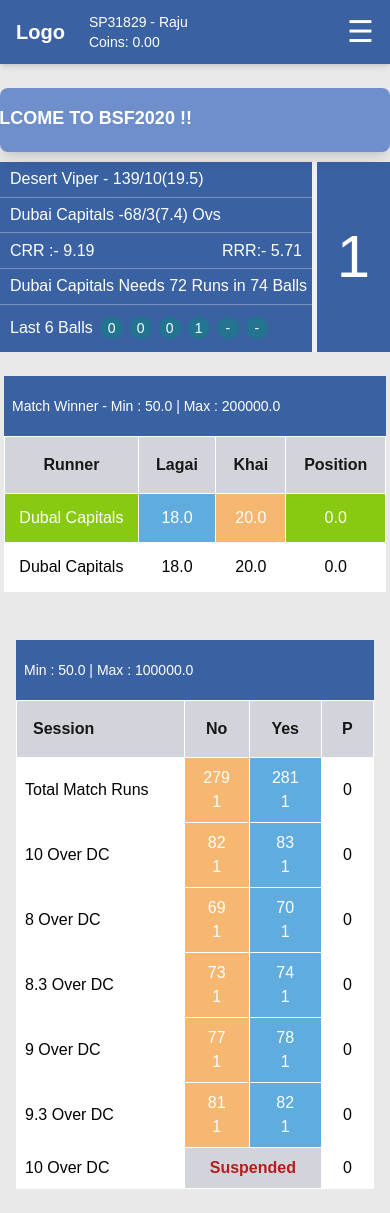
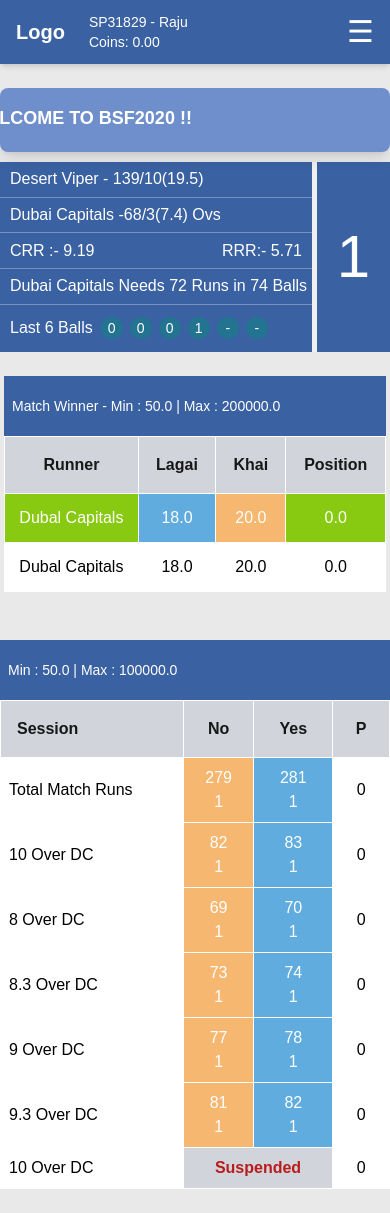
Before and after one commit to sid2213/TempProject, a Next.js app in the folder trypage/: page / in a window 390 px wide. Built offline with nearby package versions, Linux system fonts and the light colour scheme.

Commit message:
Update Box2.js

```diff
--- a/trypage/src/app/components/Box2.js
+++ b/trypage/src/app/components/Box2.js
@@ -30,7 +30,7 @@
 
     return (
         <>
-            <div className="container mx-auto px-4 sm:px-6 lg:px-8 py-6">
+            <div className="container mx-auto sm:px-6 lg:px-8 py-6">
                 <h1 className="text-sm px-2 p-5 bg-[#3a61a2] text-white">Min : 50.0 | Max : 100000.0</h1>
                 <div className="overflow-x-auto">
                     <table className="min-w-full border-collapse border border-gray-300">
```
